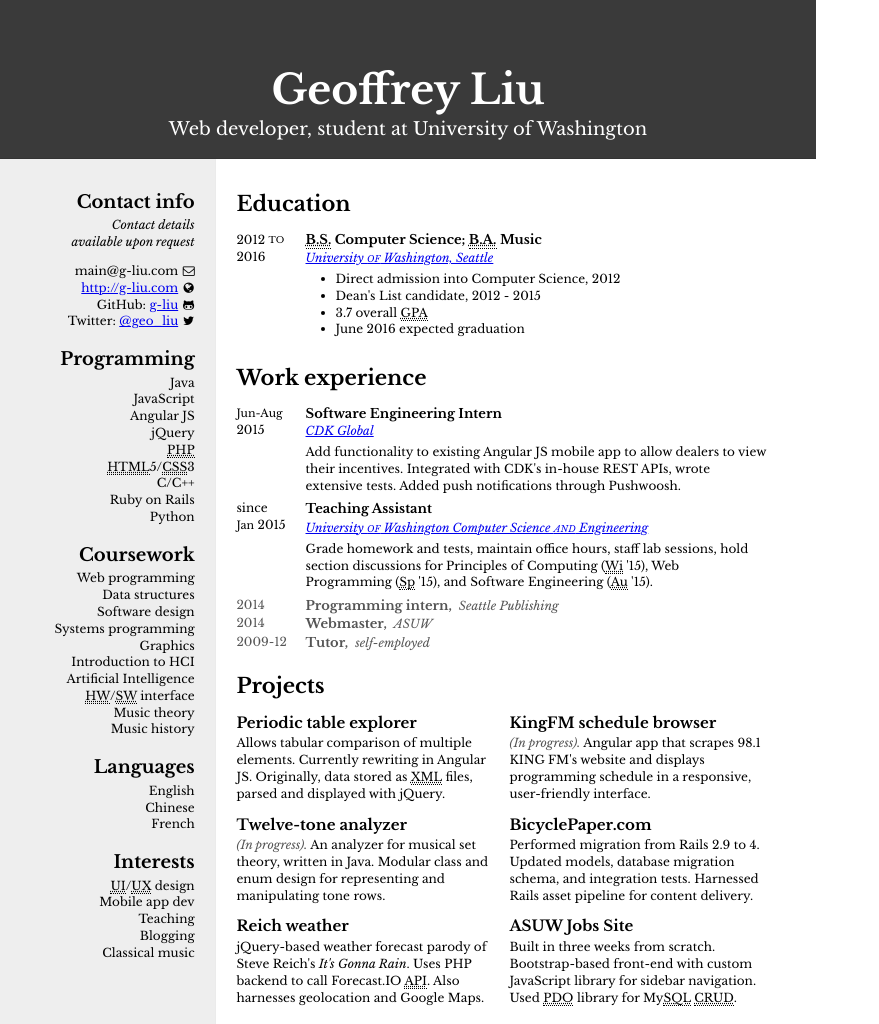
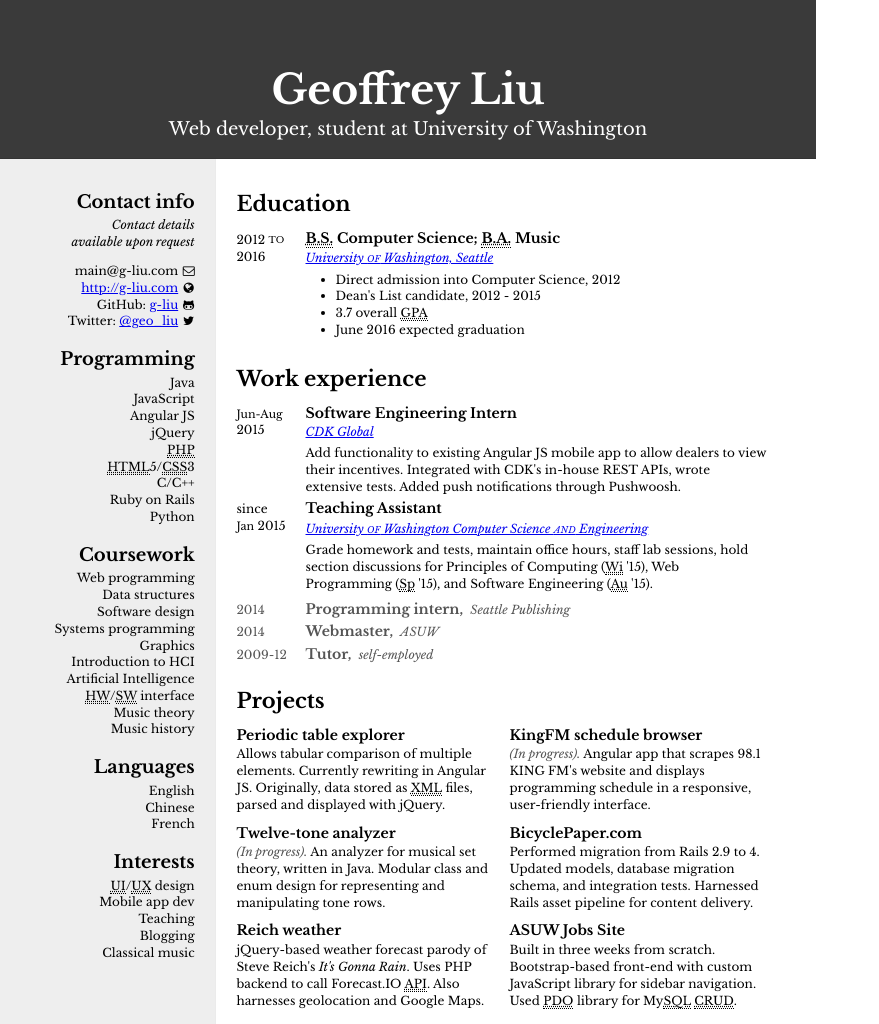
Before and after one commit to g-liu/resume, a plain HTML site: page index.html in a window 1280 px wide. Shown: the top 1024 px of the page, without its empty margins (0-879 px from the left). Drawn offline with nearby package versions, Linux system fonts and the light colour scheme.

Commit message:
Update resume, formatting

```diff
--- a/index.html
+++ b/index.html
@@ -92,7 +92,12 @@
 				<tbody>
 					<tr>
 						<td class="years" rowspan="3">2012 <span class="sm-caps" style="position: relative; top: -1px;">to</span> 2016</td>
-						<td class="job-title"><abbr title="Bachelor of Science">B.S.</abbr> Computer Science; <abbr title="Bachelor of Arts">B.A.</abbr> Music</td>
+						<td class="job-title">
+							<h4>
+								<abbr title="Bachelor of Science">B.S.</abbr> Computer Science;
+								<abbr title="Bachelor of Arts">B.A.</abbr> Music
+							</h4>
+						</td>
 						<td class="type"><!-- Undergraduate --></td>
 					</tr>
 					<tr>
@@ -119,7 +124,7 @@
 				<tbody>
 					<tr>
 						<td class="years" rowspan="3"><span class="months">Jun-Aug</span> 2015</td>
-						<td class="job-title">Software Engineering Intern</td>
+						<td class="job-title"><h4>Software Engineering Intern</h4></td>
 						<td class="type"><!-- Internship --></td>
 					</tr>
 					<tr>
@@ -133,7 +138,7 @@
 
 					<tr>
 						<td class="years" rowspan="3">since<br/><span class="months">Jan</span> 2015</td>
-						<td class="job-title">Teaching Assistant</td>
+						<td class="job-title"><h4>Teaching Assistant</h4></td>
 						<td class="type"><!-- Employment --></td>
 					</tr>
 					<tr>
@@ -162,21 +167,21 @@
 					<tr class="previous">
 						<td class="years">2014</td>
 						<td colspan="2">
-							<span class="job-title">Programming intern</span>
+							<h4 class="job-title">Programming intern</h4>
 							<span class="employer">Seattle Publishing</span>
 						</td>
 					</tr>
 					<tr class="previous">
 						<td class="years">2014</td>
 						<td colspan="2">
-							<span class="job-title">Webmaster</span>
+							<h4 class="job-title">Webmaster</h4>
 							<span class="employer">ASUW</span>
 						</td>
 					</tr>
 					<tr class="previous">
 						<td class="years">2009-12</td>
 						<td colspan="2">
-							<span class="job-title">Tutor</span>
+							<h4 class="job-title">Tutor</h4>
 							<span class="employer">self-employed</span>
 						</td>
 					</tr>
--- a/newstyle.css
+++ b/newstyle.css
@@ -43,7 +43,9 @@ aside h3 {
 }
 
 h4 {
-	font-size: 15px;
+	font-size: 14px;
+	margin: 0 0 0.333em;
+	line-height: 100%;
 }
 
 p, ul, span, code, tt, kbd, td {
@@ -111,7 +113,6 @@ table .years .months {
 }
 table .job-title {
 	width: 75%;
-	font-size: 13px;
 	font-weight: bold;
 }
 table .employer {
@@ -140,6 +141,18 @@ table tr.previous {
 
 table tr.previous .job-title:after {
 	content: ",\00a0";
+}
+
+table tr.previous td {
+	padding: 0.25em 0;
+}
+
+table tr.previous h4 {
+	display: inline; /* want run-in but not supported */
+}
+
+table td {
+	vertical-align: top;
 }
 
 /*#previous-work {
@@ -195,11 +208,6 @@ aside {
 	text-align: right;
 }
 
-section h4 {
-	margin-bottom: 0.25em;
-	border-bottom: none;
-}
-
 aside ul,
 table ul {
 	list-style: none;
--- a/style.css
+++ b/style.css
@@ -67,6 +67,7 @@ ul.bulleted {
 #main {
 	overflow: hidden;
 	padding: 0.333in 0.5in 0.1666in;
+	zoom: 1;
 }
 #main:before,
 #main:after {
@@ -75,9 +76,6 @@ ul.bulleted {
 }
 #main:after {
 	clear: both;
-}
-#main {
-	zoom: 1;
 }
 
 #left, #right {
@@ -146,8 +144,8 @@ table .job-description p:last-child {
 	color: #555;
 	font-style: italic;
 }
-#previous-work strong {
-	font-weight: 600;
+table#previous-work .job-title {
+	font-weight: 400;
 }
 #previous-work p {
 	display: inline;
```
Also changed, not shown: 1 other file.
